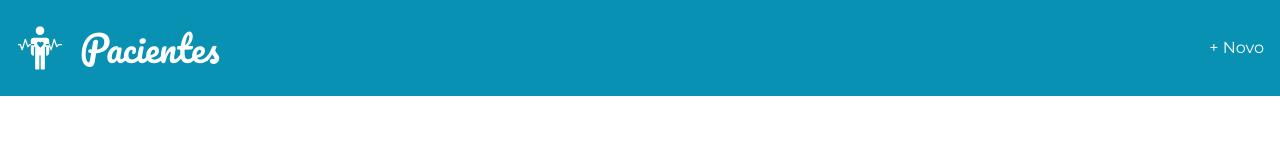
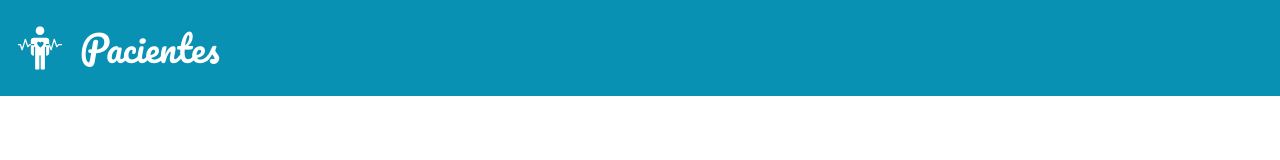
Before and after one commit to digitalbocca/cadastro-de-pacientes, a Vue app: page / in a window 1280 px wide. Shown: the top 160 px of the page. Built offline with nearby package versions, Linux system fonts and the light colour scheme.

Commit message:
Adiciona informações ao README

```diff
--- a/package.json
+++ b/package.json
@@ -5,6 +5,7 @@
   "main": "index.js",
   "scripts": {
     "dev": "vite",
+    "build": "vite build",
     "test": "vitest"
   },
   "keywords": [],
--- a/src/components/top-bar/top-bar.vue
+++ b/src/components/top-bar/top-bar.vue
@@ -15,9 +15,7 @@
       </h1>
     </div>
     <div class="top-bar__actions">
-      <button class="">
-        + Novo
-      </button>
+      <!-- Botões do Menu -->
     </div>
   </div>
 </template>
--- a/src/views/new-view/new-view.vue
+++ /dev/null
@@ -1,9 +0,0 @@
-<script setup>
-
-// ...
-
-</script>
-
-<template>
-  <h1>Novo Paciente</h1>
-</template>
```
Also changed, not shown: 1 other file (tests, documents, lock files or other folders).
